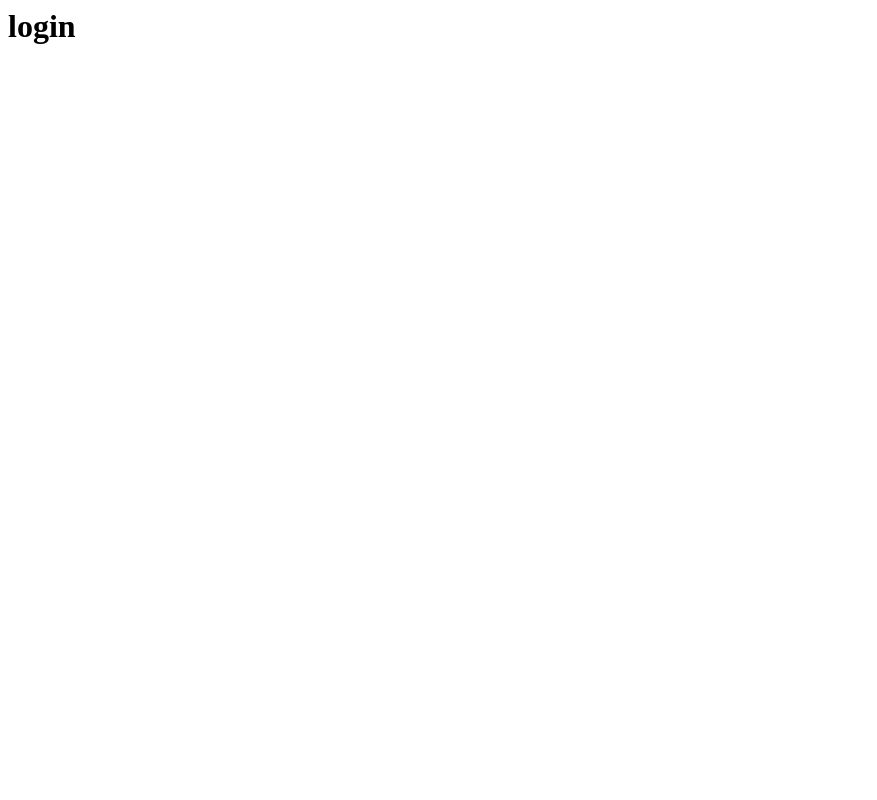
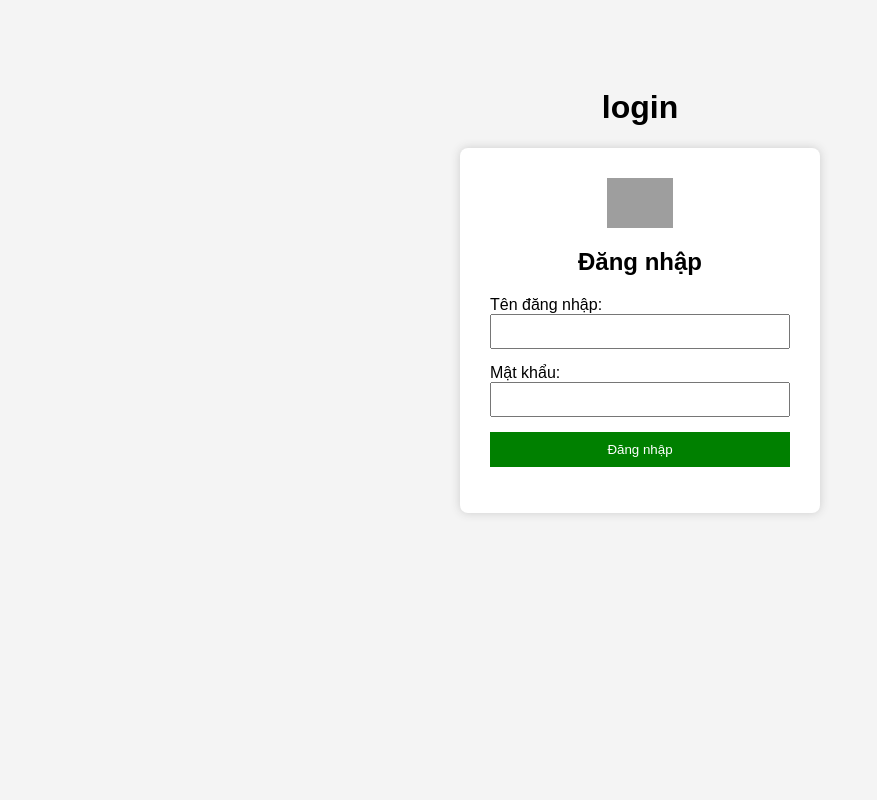
Before and after one commit to minhanh3110-svg/QUANLYPHONGLAB, a Flask app: page /login in a window 1280 px wide. Before the commit the part shown is almost empty. Shown: the whole page, without its empty margins (0-877 px from the left). Run offline with Flask 3, Linux system fonts and the light colour scheme; grey boxes are pictures that could not be loaded.

Commit message:
Update login.html

```diff
--- a/templates/login.html
+++ b/templates/login.html
@@ -1 +1,59 @@
 <html><head><title>login</title></head><body><h1>login</h1></body></html>
+<!DOCTYPE html>
+<html lang="vi">
+<head>
+    <meta charset="UTF-8">
+    <title>Đăng nhập</title>
+    <style>
+        body {
+            font-family: Arial;
+            background-color: #f4f4f4;
+            display: flex;
+            flex-direction: column;
+            align-items: center;
+            padding-top: 60px;
+        }
+        .login-box {
+            background: white;
+            padding: 30px;
+            border-radius: 8px;
+            box-shadow: 0 0 10px #ccc;
+            width: 300px;
+        }
+        input[type="text"], input[type="password"] {
+            width: 100%;
+            margin-bottom: 15px;
+            padding: 8px;
+        }
+        button {
+            width: 100%;
+            padding: 10px;
+            background: green;
+            color: white;
+            border: none;
+        }
+        .logo {
+            text-align: center;
+            margin-bottom: 15px;
+        }
+    </style>
+</head>
+<body>
+    <div class="login-box">
+        <div class="logo">
+            <img src="{{ url_for('static', filename='images/logo.png') }}" alt="Logo" height="50">
+        </div>
+        <h2 style="text-align:center;">Đăng nhập</h2>
+        <form method="POST">
+            <label>Tên đăng nhập:</label>
+            <input type="text" name="username" required>
+            <label>Mật khẩu:</label>
+            <input type="password" name="password" required>
+            <button type="submit">Đăng nhập</button>
+        </form>
+        {% if error %}
+            <p style="color:red; text-align:center;">{{ error }}</p>
+        {% endif %}
+    </div>
+</body>
+</html>
```
